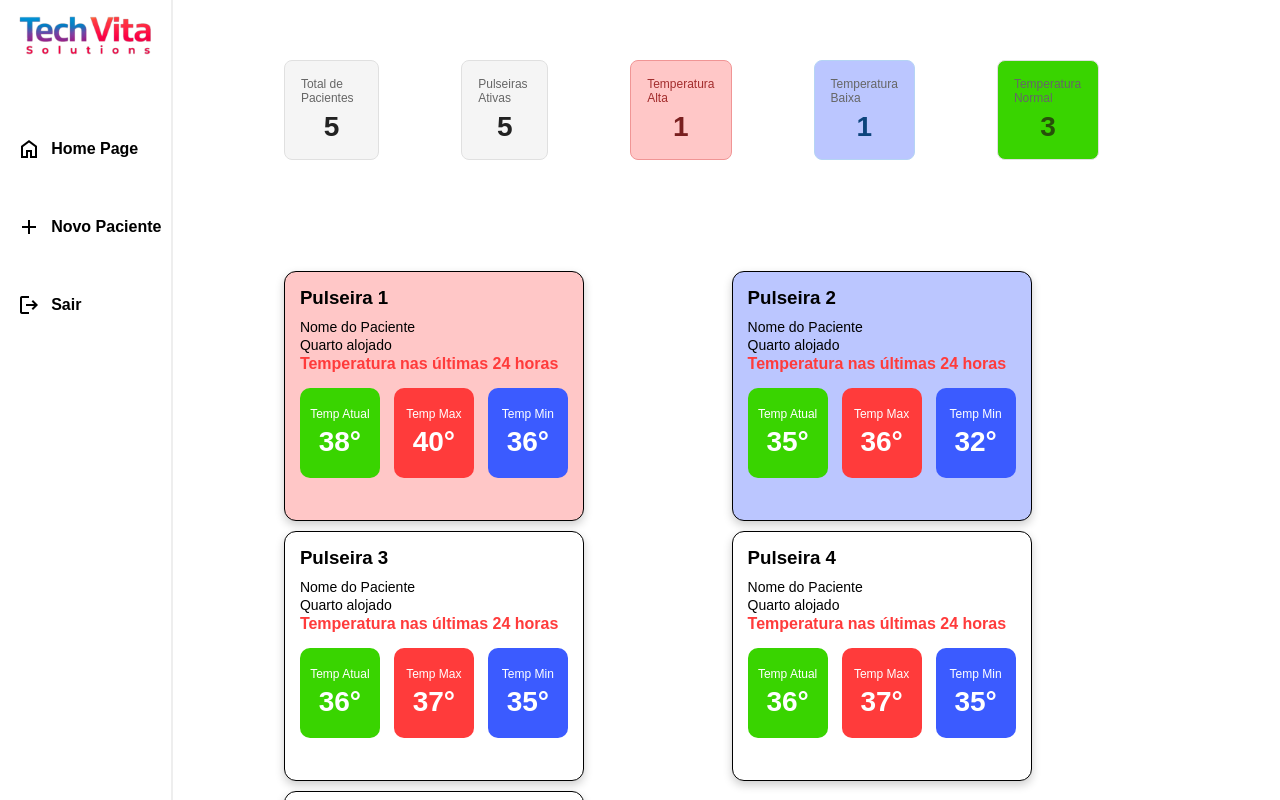
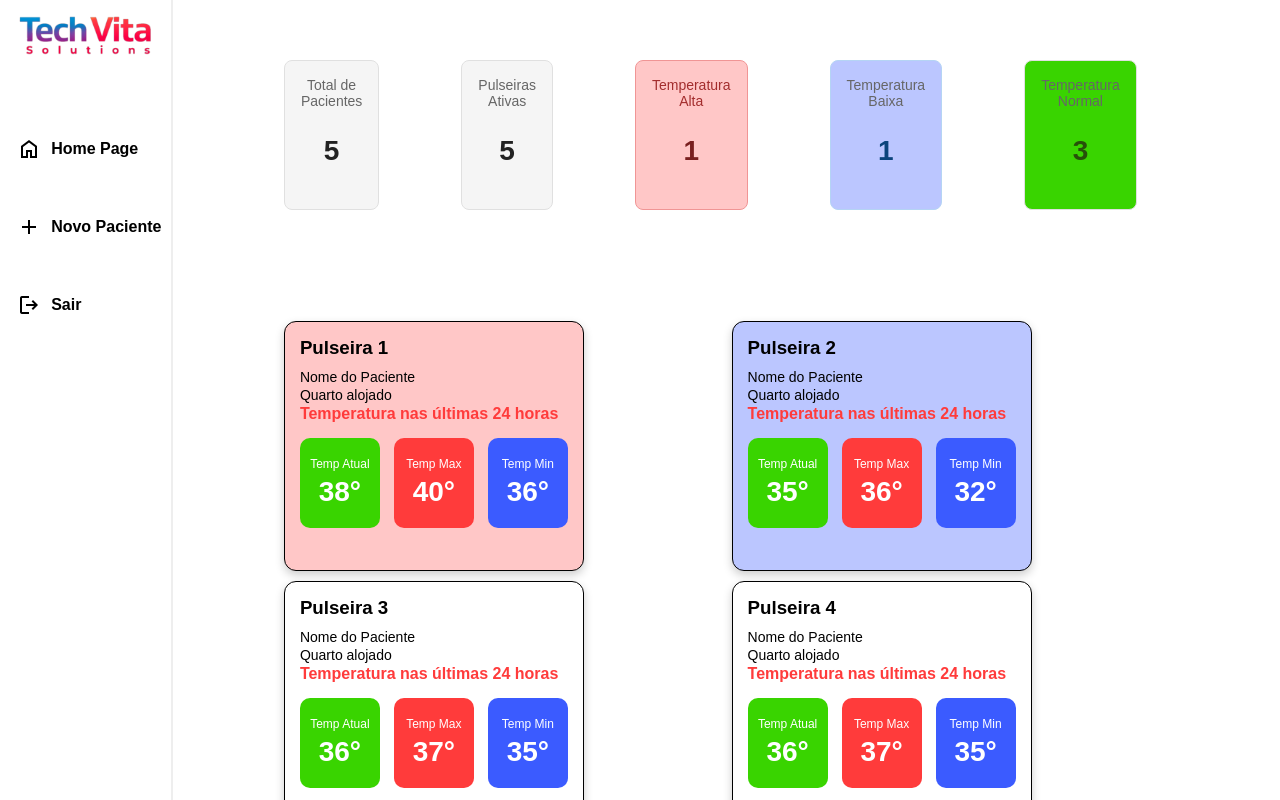
Before and after one commit to TawanLander/ProjetoPI-2026-01, a plain HTML site: page Site-Completo/Site-Pacientes/pacientes.html in a window 1280 px wide. Drawn offline with nearby package versions, Linux system fonts and the light colour scheme.

Commit message:
Update style.css

```diff
--- a/Site-Completo/Site-Pacientes/sources/style.css
+++ b/Site-Completo/Site-Pacientes/sources/style.css
@@ -203,11 +203,14 @@ img {
   flex-direction: column;
   gap: 6px;
   margin-right: 70px;
+  width: 350px;
+  height: 150px;
 }
 
 .tituloKpi {
-  font-size: 12px;
+  font-size: 14px;
   color: #666;
+  text-align: center;
 }
 
 .kpi-valor {
@@ -215,6 +218,9 @@ img {
   font-weight: bold;
   color: #222;
   text-align: center;
+  align-items: center;
+  justify-content: center;
+  margin-top: 20px;
 }
 
 .kpi-red {
```
